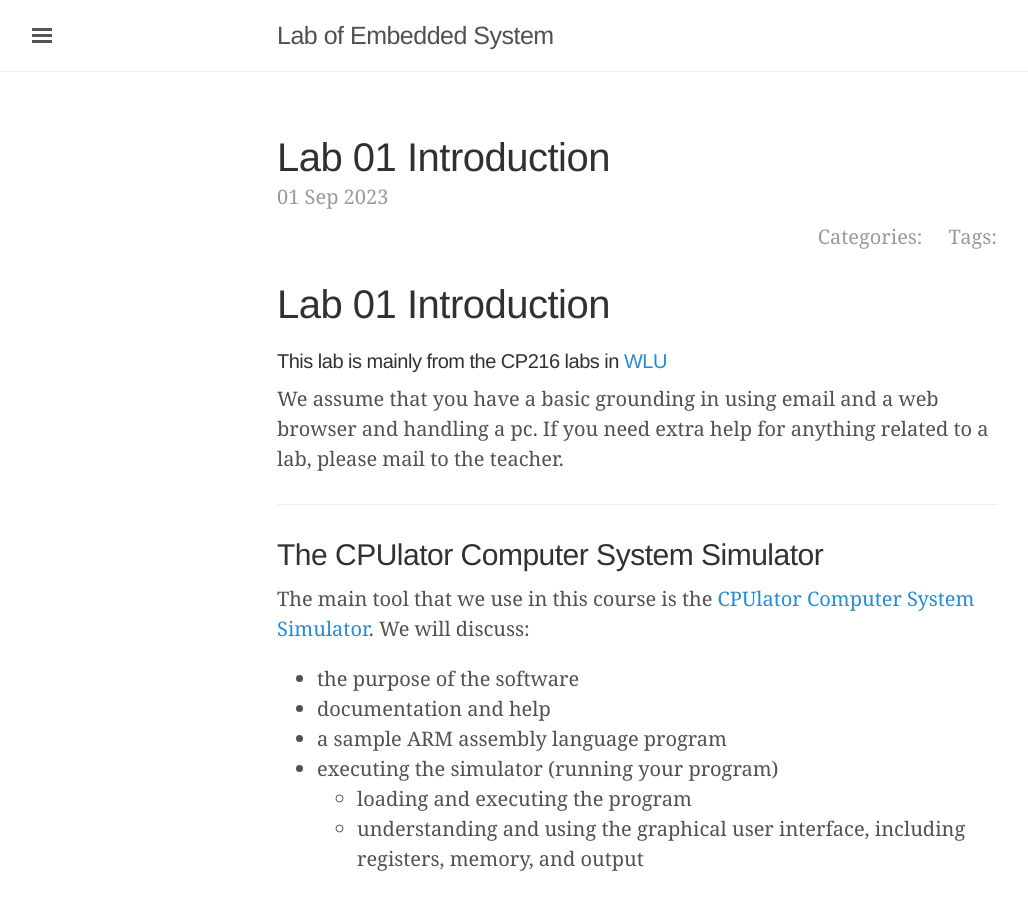
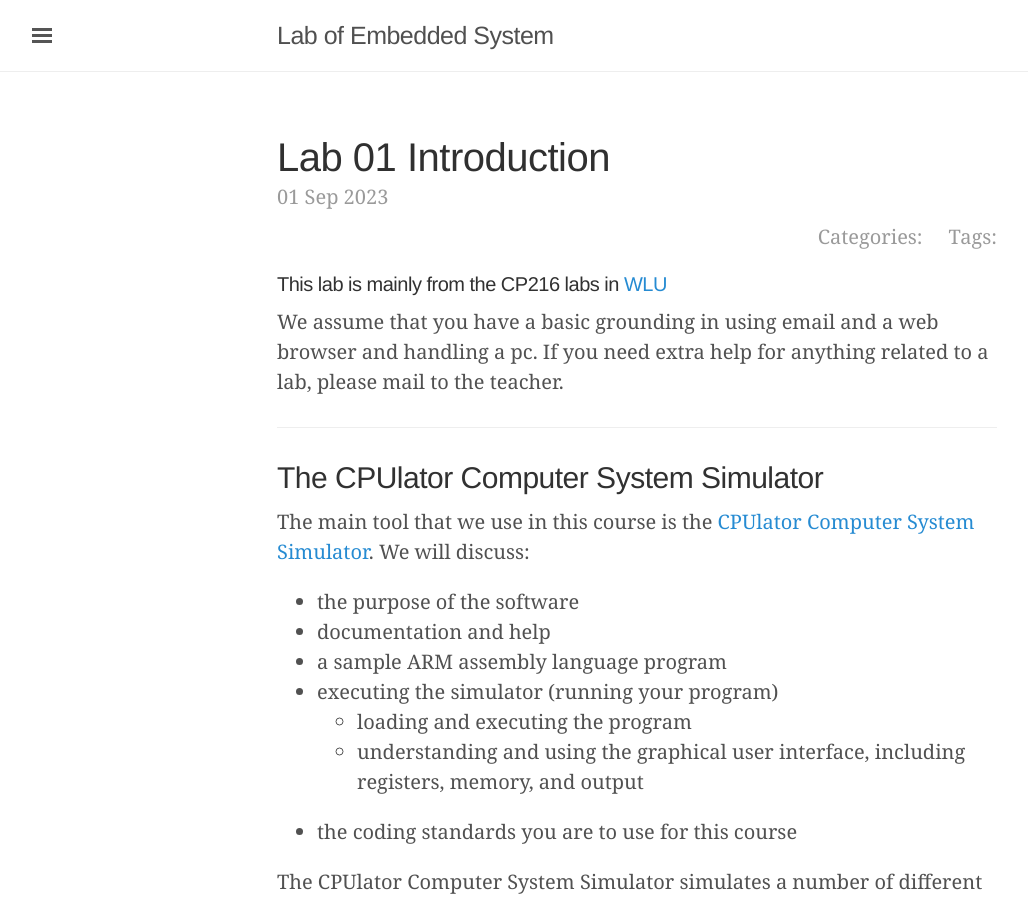
Before and after one commit to wittyfilter/embedded_system, a Jekyll site: the page built from _posts/2023-09-01-lab01.md, in a window 1280 px wide and 900 px high. Shown: the whole window, without its empty margins (3-1031 px from the left). Built offline with Jekyll 4.4.1, drawn with Linux system fonts in a browser that asks for light colours; some web fonts are replaced; comment, search, counter and statistics services are not loaded.

Commit message:
update _posts/2023-09-01-lab01.md.
Signed-off-by: Simon Yang <simon.z.yang@gmail.com>

```diff
--- a/_posts/2023-09-01-lab01.md
+++ b/_posts/2023-09-01-lab01.md
@@ -4,8 +4,6 @@ title: Lab 01 Introduction
 date: 2023-09-01 00:00:00
 ---
 
-Lab 01 Introduction
-==========================================
 
 ##### This lab is mainly from the CP216 labs in [WLU](https://bohr.wlu.ca/cp216/labs)
 
```
